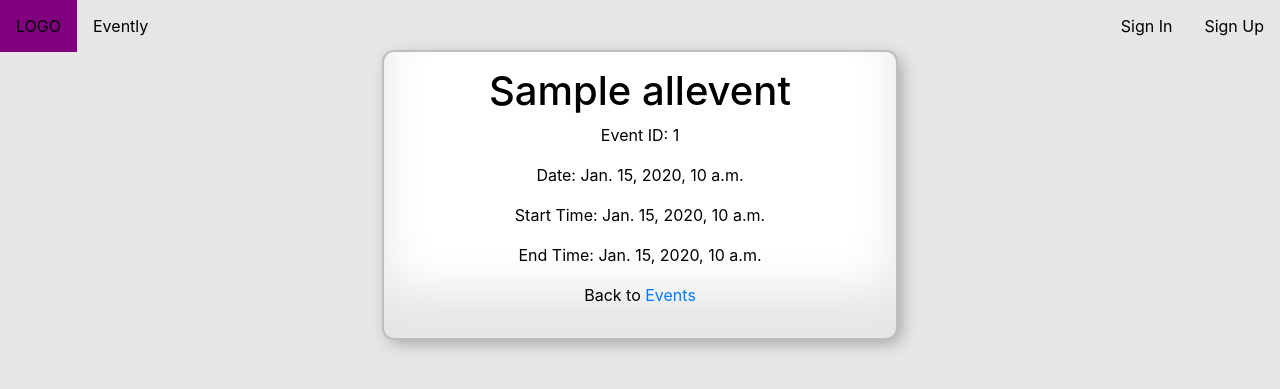
After one commit to SherahIsrael/Evently, a Django app: template evently/eventure/templates/eventsdetails.html in a window 1280 px wide. The commit adds this page. Shown: the top 389 px of the page. Run offline with Django 3.2, Linux system fonts and the light colour scheme; the template is opened without the code that fills it: most values are stand-ins (such as "Sample title", 1, 10 or a date in 2020); some libraries are stand-ins or nearby versions.

Commit message:
Created slug for users, created events detail page and wrote more tests for the urls

```diff
--- a/evently/eventure/models.py
+++ b/evently/eventure/models.py
@@ -8,6 +8,7 @@ class usersTable(models.Model):
     email = models.EmailField(max_length=150, null=False)
     dateOfBirth = models.DateField()
     registrationDate = models.DateField()
+    slug = models.SlugField(default="", null=False)
 
     def __str__(self):
         return f"{self.firstName} {self.lastName}"
--- a/evently/eventure/templates/events.html
+++ b/evently/eventure/templates/events.html
@@ -12,7 +12,7 @@
 
 <ul>
   {% for x in allevents %}
-    <li><a href="details/{{ x.id }}">{{ x.eventName }} {{ x.lastName }} </li>
+    <li><a href="details/{{ x.id }}">{{ x.eventName }} </li>
   {% endfor %}
 </ul>
 
--- /dev/null
+++ b/evently/eventure/templates/eventsdetails.html
@@ -0,0 +1,17 @@
+{% extends "master.html" %}
+
+{% block title %}
+  Details about {{ allevents.eventName }}
+{% endblock %}
+
+{% block content %}
+<div id="eventDetailsCard">
+    <h1>{{ allevents.eventName }}</h1>
+    <p>Event ID: {{ allevents.id }}</p>
+    <p>Date: {{ allevents.eventDate }}</p>
+    <p>Start Time: {{ allevents.startTime }}</p>
+    <p>End Time: {{ allevents.endTime }}</p>
+
+    <p>Back to <a href="/events">Events</a></p>
+</div>
+{% endblock %}
--- a/evently/eventure/templates/master.html
+++ b/evently/eventure/templates/master.html
@@ -13,18 +13,15 @@
 
 <body>
   <div id="NavBar">
-  <ul>
-    <li><a href="#home">Logo</a></li>
-    <li><a href="#home">Evently</a></li>
-    <li style="float:right"><a href="#contact">Sign Up</a></li>
-    <li style="float:right"><a class="active" href="#about">Sign In</a></li>
-  </ul>
+    <ul>
+      <li><a href="#home">Logo</a></li>
+      <li><a href="#home">Evently</a></li>
+      <li style="float:right"><a href="#contact">Sign Up</a></li>
+      <li style="float:right"><a class="active" id="signInBtn" href="#about">Sign In</a></li>
+    </ul>
   </div>
-
-
 
 {% block content %}
 {% endblock %}
-
 </body>
 </html>
--- a/evently/eventure/templates/users.html
+++ b/evently/eventure/templates/users.html
@@ -12,7 +12,7 @@
 
 <ul>
   {% for x in allusers %}
-    <li><a href="details/{{ x.id }}">{{ x.firstName }} {{ x.lastName }} </li>
+    <li><a href="details/{{ x.slug }}">{{ x.firstName }} {{ x.lastName }} </li>
   {% endfor %}
 </ul>
 
--- a/evently/eventure/urls.py
+++ b/evently/eventure/urls.py
@@ -6,7 +6,8 @@ from . import views
 urlpatterns = [
     path('', views.home, name='home'),
     path('events/', views.events, name='events'),
+    path("events/details/<int:id>", views.eventsDetails, name="eventDetails"),
     path('users/', views.users, name='users'),
-    path('users/details/<int:id>', views.details, name='details'),
+    path('users/details/<slug:slug>', views.usersDetails, name='userDetails'),
     path('events_json/<int:year>/<int:month>/', views.events_json, name='events_json'),
 ]
--- a/evently/productionfiles/designs.css
+++ b/evently/productionfiles/designs.css
@@ -188,3 +223,26 @@ table {
   -webkit-backdrop-filter: blur(10px);
   backdrop-filter: blur(10px);
 }
+
+
+
+
+
+
+/* User Details */
+#userDetailsCard, #eventDetailsCard {
+    width: 40%;
+    height: auto;
+    margin: auto;
+    background: white;
+    border-radius: 10px;
+    transition: border-radius 0.5s cubic-bezier(0.175, 0.885, 0.32, 1.275);
+    box-shadow: inset 0 -3em 3em rgba(0,0,0,0.1),
+                0 0  0 2px rgb(190, 190, 190),
+                0.3em 0.3em 1em rgba(0,0,0,0.3);
+    justify-content: center;
+    vertical-align: center;
+    text-align: center;
+    align-items: center;
+    padding: 15px;
+}
```
Also changed, not shown: other parts of evently/productionfiles/designs.css (+37 -2 lines), evently/eventure/admin.py (+6 -1 lines), evently/eventure/templates/home.html (+33 -1 lines), evently/eventure/templates/usersdetails.html (+8 -7 lines), evently/eventure/tests/test_url.py (+18 -3 lines), evently/eventure/views.py (+11 -2 lines), evently/productionfiles/calendarCreation.js (+19 -2 lines), evently/eventure/migrations/0004_userstable_slug.py (added).
